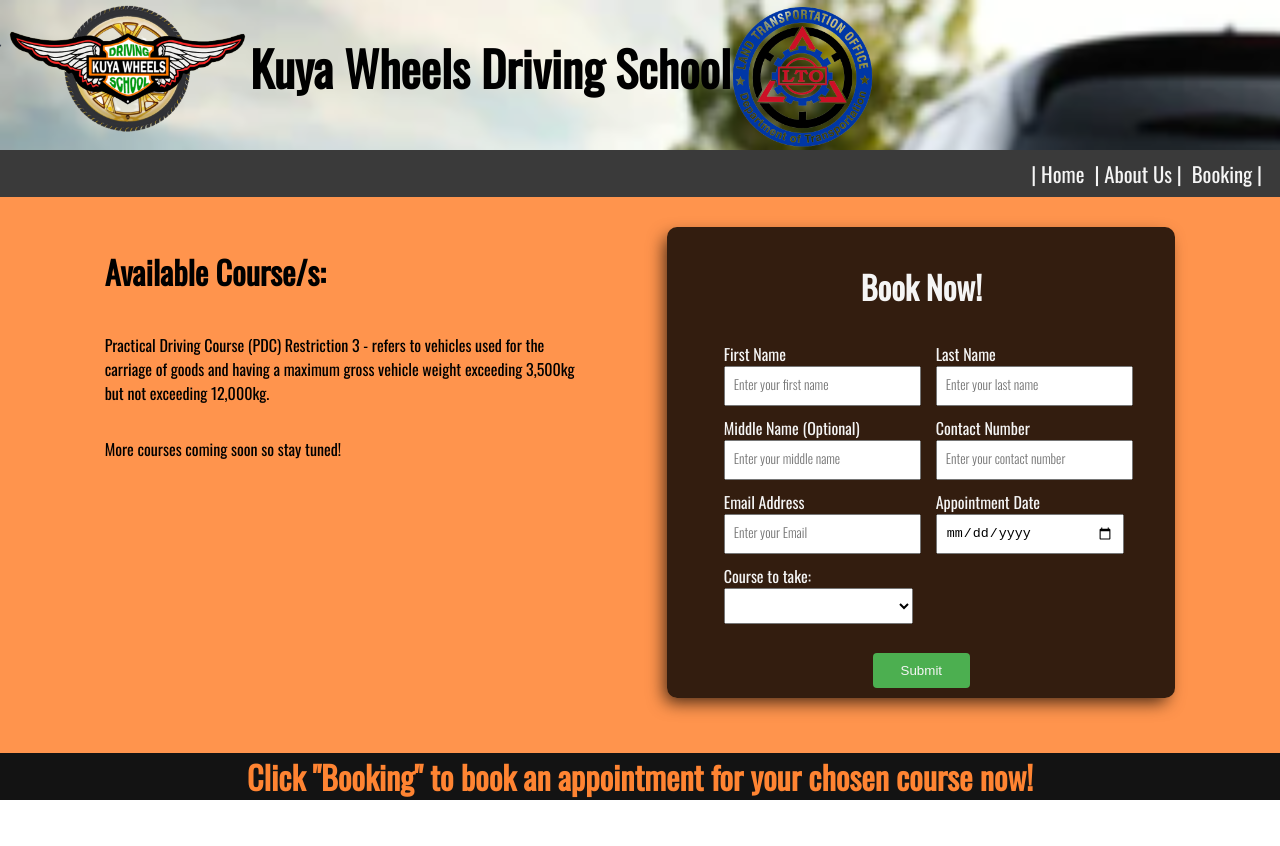
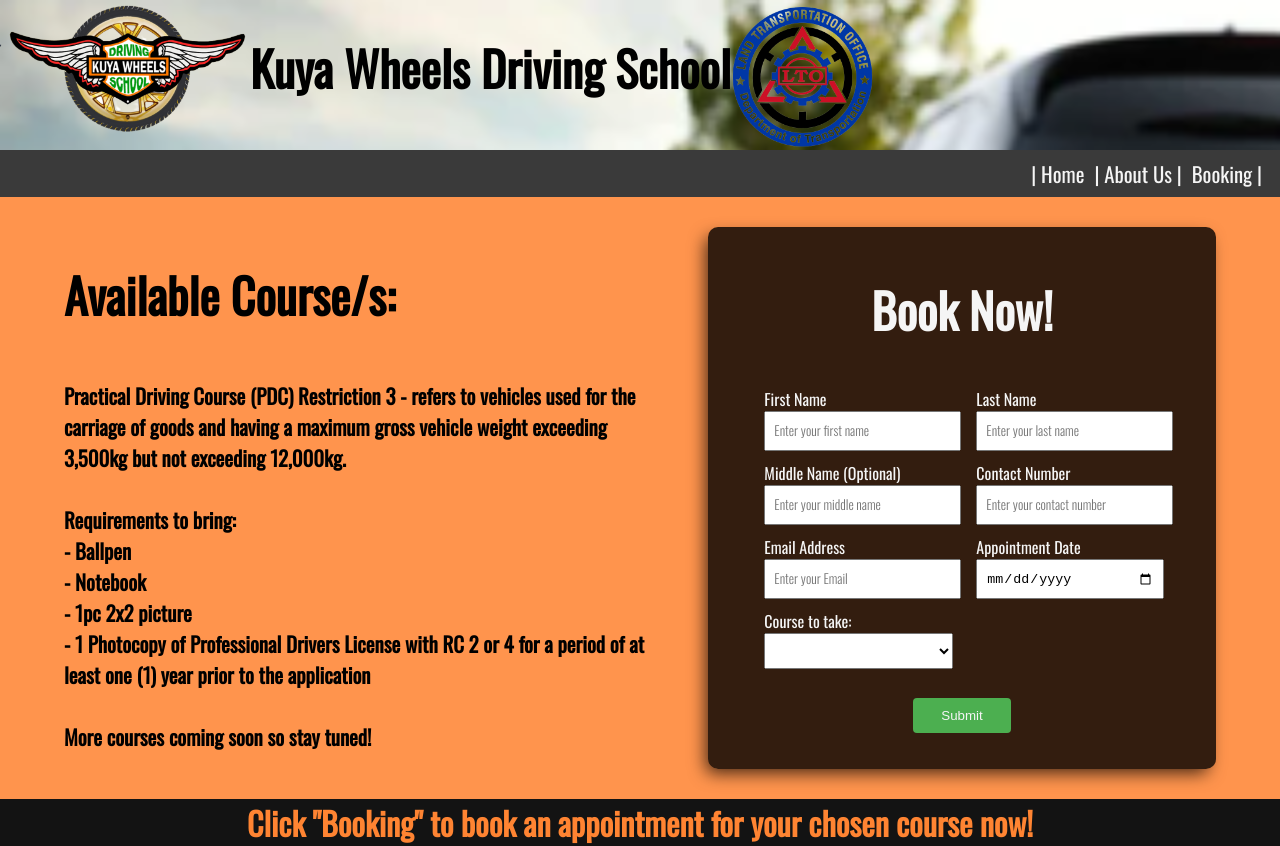
Before and after one commit to dongumayagay/kuya-wheels, a SvelteKit app: page /book in a window 1280 px wide. Before the commit the page ends 800 px from the top, so only its background shows below. Built offline with nearby package versions, Linux system fonts and the light colour scheme.

Commit message:
course info

```diff
--- a/src/routes/book/+page.svelte
+++ b/src/routes/book/+page.svelte
@@ -68,10 +68,12 @@
 	<input type="text" name="email" placeholder="enter your email address" required /> -->
 	<div class="courses">
 		<h1>Available Course/s:</h1>
-		<p> Practical Driving Course (PDC) Restriction 3 - refers to vehicles used for the carriage of goods and having a maximum gross vehicle weight exceeding
-			3,500kg but not exceeding 12,000kg.
-		</p>
-		<p>More courses coming soon so stay tuned!</p>
+		<h2> Practical Driving Course (PDC) Restriction 3 - refers to vehicles used for the carriage of goods and having a maximum gross vehicle weight exceeding
+			3,500kg but not exceeding 12,000kg.<br><br>
+			Requirements to bring:<br>
+			- Ballpen<br>- Notebook<br>- 1pc 2x2 picture<br>- 1 Photocopy of Professional Drivers License with RC 2 or 4 for a period of at least one (1) year prior to the application<br><br>
+			More courses coming soon so stay tuned!
+			</h2>
 	</div>
 
 	<div id="aform">
@@ -146,8 +148,14 @@
 		padding: 30px;
 
 	}
+	h1{
+		font-size: 3em;
+	}
+	h2{
+		font-size: 1.3em;
+	}
 	.courses{
-		width: 40%;
+		width: 50%;
 		display: flex;
 		flex-direction: column;
 	}
```
